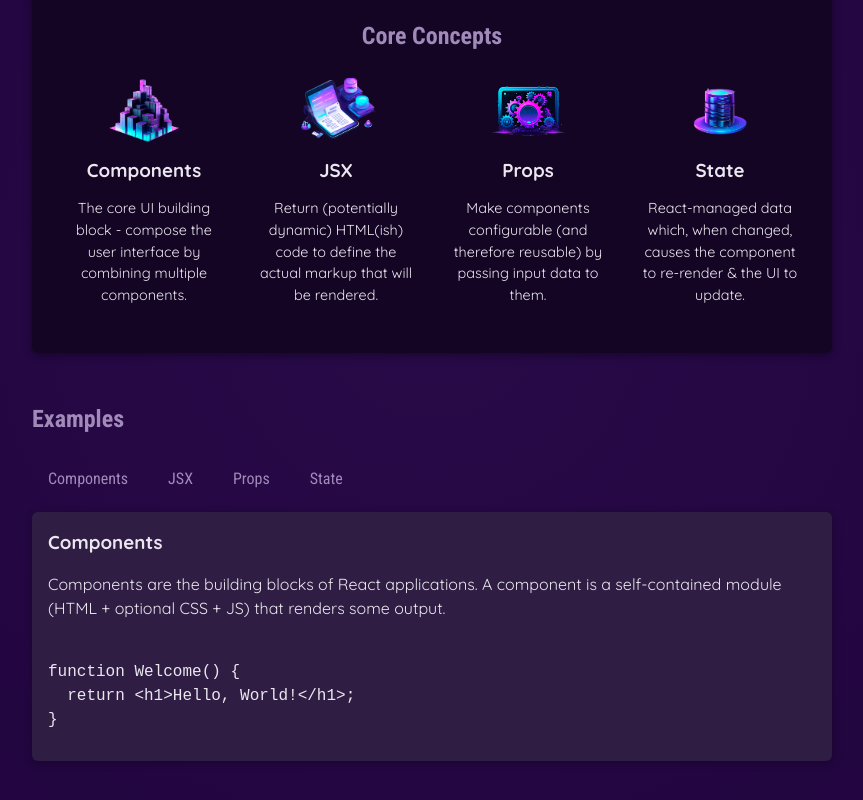
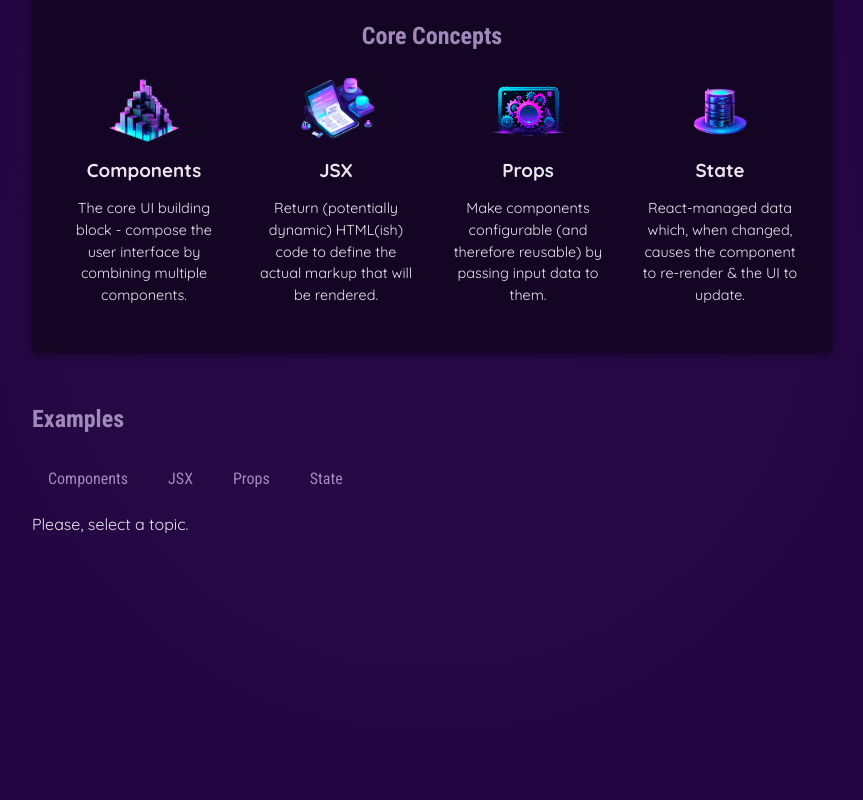
Before and after one commit to Anastasia93/React-1-Project, a React (Vite) app: page / in a window 1280 px wide. Shown: the part 346-1146 px from the top of the page, without its empty margins (208-1071 px from the left). Built offline with nearby package versions, Linux system fonts and the light colour scheme.

Commit message:
Updates tabs implementation.

```diff
--- a/src/App.jsx
+++ b/src/App.jsx
@@ -8,13 +8,24 @@ import CoreConcept from "./components/CoreConcept.jsx";
 import TabButton from "./components/TabButton.jsx";
 
 function App() {
-  const [selectedTopic, setSelectedTopic] = useState('components');
+  const [selectedTopic, setSelectedTopic] = useState();
 
   function handleSelect(selectedButtonValue) {
     setSelectedTopic(selectedButtonValue);
-    console.log(selectedButtonValue);
   }
 
+  let tabContent = <p>Please, select a topic.</p>;
+
+  if (selectedTopic) {
+    tabContent = (<div id="tab-content">
+      <h3>{EXAMPLES[selectedTopic].title}</h3>
+      <p>{EXAMPLES[selectedTopic].description}</p>
+      <pre>
+        <code>{EXAMPLES[selectedTopic].code}</code>
+      </pre>
+    </div>
+    );
+  }
 
   return (
     <div>
@@ -47,13 +58,7 @@ function App() {
             <TabButton onSelect={() => handleSelect('props')}>Props</TabButton>
             <TabButton onSelect={() => handleSelect('state')}>State</TabButton>
           </menu>
-          <div id="tab-content">
-            <h3>{EXAMPLES[selectedTopic].title}</h3>
-            <p>{EXAMPLES[selectedTopic].description}</p>
-            <pre>
-              <code>{EXAMPLES[selectedTopic].code}</code>
-            </pre>
-          </div>
+          {tabContent}
         </section>
       </main>
     </div>
```
